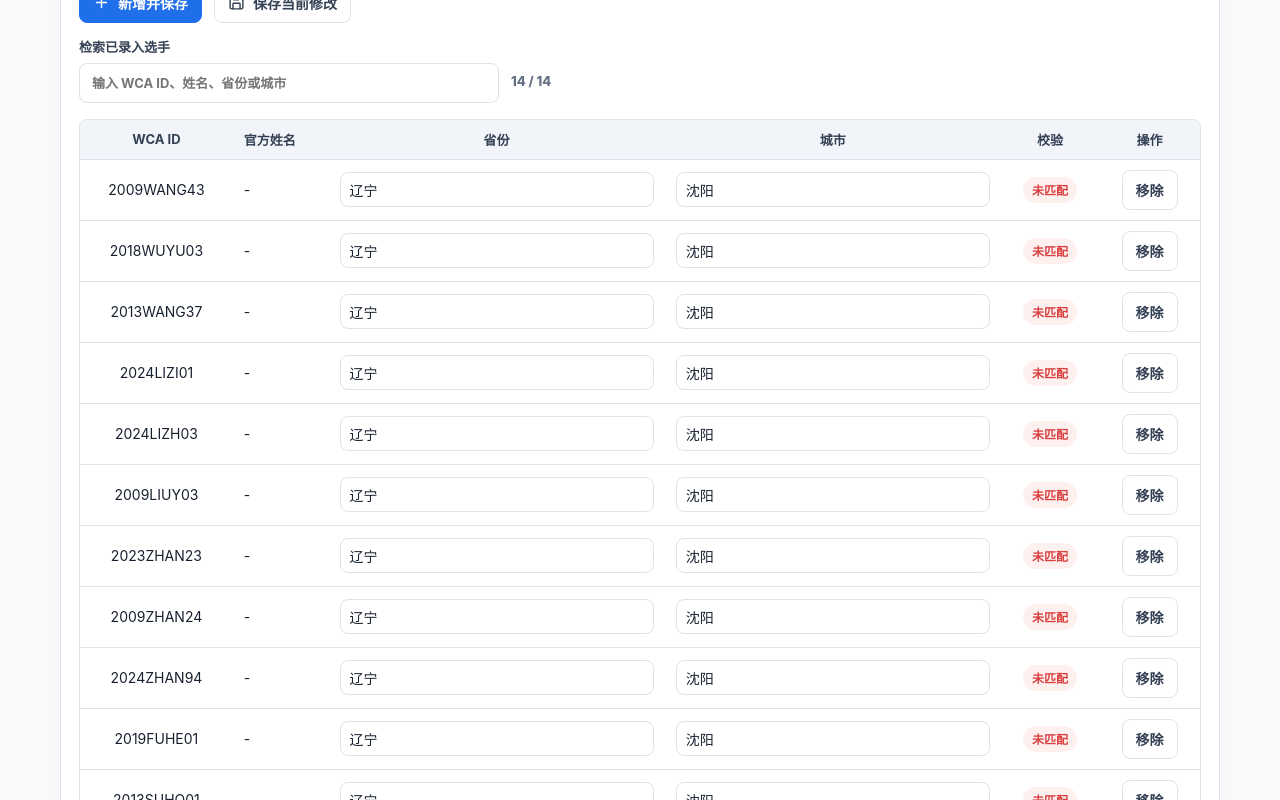
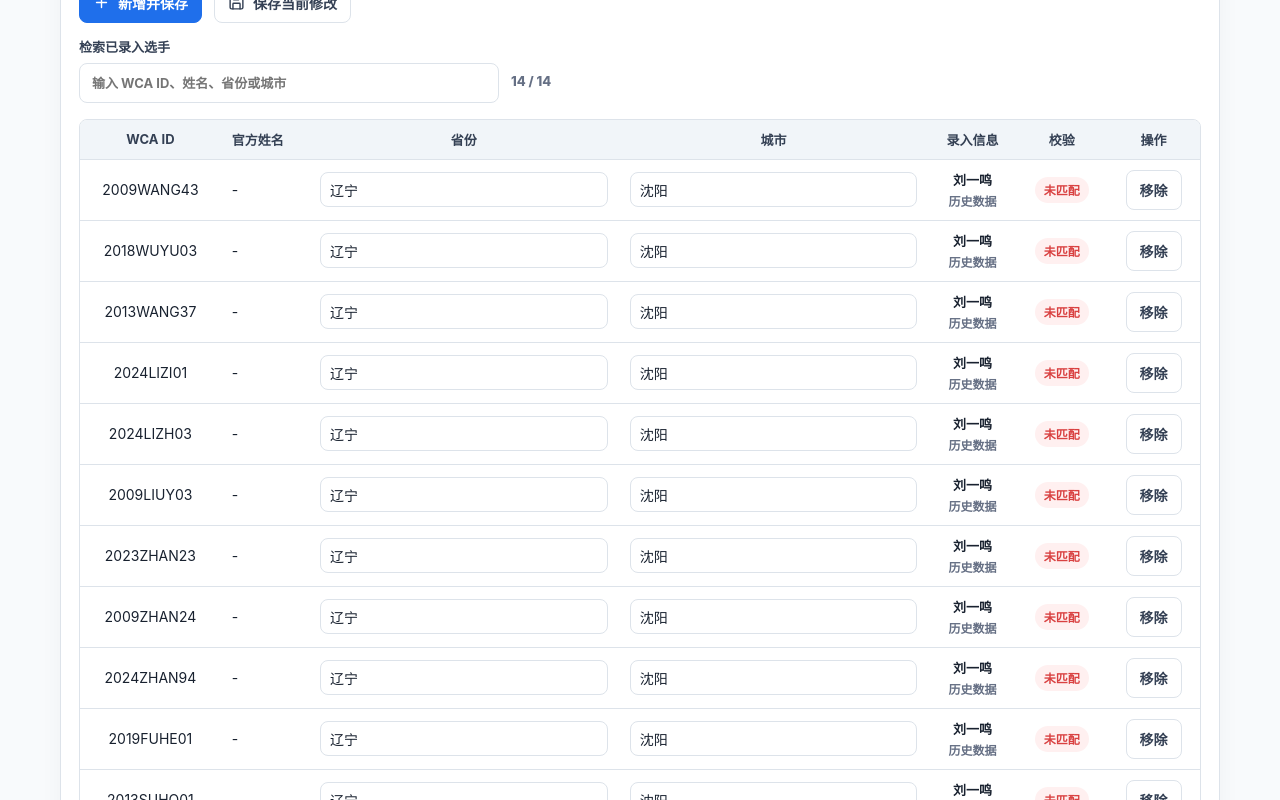
Before and after one commit to lymyxyxyx/Liaoning_magic_cube_team_website, a Next.js app: page /admin in a window 1280 px wide. Shown: the part 880-1680 px from the top of the page. Built offline with nearby package versions, Linux system fonts and the light colour scheme; no server answers; the database is empty.

Commit message:
Record local profile entry metadata

```diff
--- a/app/admin/admin-console.tsx
+++ b/app/admin/admin-console.tsx
@@ -50,12 +50,15 @@ type LocalProfileDraft = {
   province: string;
   city: string;
   visible: boolean;
+  createdAt?: string;
+  createdBy?: string;
   name: string;
   country: string;
   existsInWca: boolean;
 };
 
 const storageKey = "liaoning-cube-admin-drafts";
+const defaultCreatedBy = "刘一鸣";
 const liaoningCities = ["沈阳", "大连", "鞍山", "抚顺", "本溪", "丹东", "锦州", "营口", "阜新", "辽阳", "盘锦", "铁岭", "朝阳", "葫芦岛"];
 
 const emptyDrafts: AdminDrafts = {
@@ -141,8 +144,8 @@ export function AdminConsole() {
     const keyword = localProfileSearch.trim().toLowerCase();
     if (!keyword) return localProfiles;
     return localProfiles.filter((profile) =>
-      [profile.wcaId, profile.name, profile.province, profile.city, profile.country]
-        .filter(Boolean)
+      [profile.wcaId, profile.name, profile.province, profile.city, profile.country, profile.createdBy]
+        .filter((value): value is string => Boolean(value))
         .some((value) => value.toLowerCase().includes(keyword))
     );
   }, [localProfileSearch, localProfiles]);
@@ -185,6 +188,8 @@ export function AdminConsole() {
         ...localProfile,
         wcaId,
         visible: true,
+        createdAt: new Date().toISOString(),
+        createdBy: defaultCreatedBy,
         name: "",
         country: "",
         existsInWca: false
@@ -327,6 +332,7 @@ export function AdminConsole() {
                 <th>官方姓名</th>
                 <th>省份</th>
                 <th>城市</th>
+                <th>录入信息</th>
                 <th>校验</th>
                 <th>操作</th>
               </tr>
@@ -351,6 +357,12 @@ export function AdminConsole() {
                       />
                     </td>
                     <td>
+                      <span className="admin-profile-meta">
+                        <strong>{profile.createdBy || defaultCreatedBy}</strong>
+                        <small>{formatDateTime(profile.createdAt)}</small>
+                      </span>
+                    </td>
+                    <td>
                       <span className={`status ${profile.existsInWca ? "status-高" : "status-低"}`}>
                         {profile.existsInWca ? "已匹配" : "未匹配"}
                       </span>
@@ -365,7 +377,7 @@ export function AdminConsole() {
               })}
               {filteredLocalProfiles.length === 0 ? (
                 <tr>
-                  <td colSpan={6}>没有找到匹配的已录入选手。</td>
+                  <td colSpan={7}>没有找到匹配的已录入选手。</td>
                 </tr>
               ) : null}
             </tbody>
@@ -485,6 +497,20 @@ export function AdminConsole() {
   );
 }
 
+function formatDateTime(value?: string) {
+  if (!value) return "历史数据";
+  const date = new Date(value);
+  if (Number.isNaN(date.getTime())) return "历史数据";
+  return new Intl.DateTimeFormat("zh-CN", {
+    timeZone: "Asia/Shanghai",
+    year: "numeric",
+    month: "2-digit",
+    day: "2-digit",
+    hour: "2-digit",
+    minute: "2-digit"
+  }).format(date);
+}
+
 function Field({
   label,
   value,
--- a/app/globals.css
+++ b/app/globals.css
@@ -507,6 +507,21 @@ main {
   color: var(--muted);
   font-size: 13px;
   font-weight: 800;
+}
+
+.admin-profile-meta {
+  display: grid;
+  gap: 3px;
+}
+
+.admin-profile-meta strong {
+  font-size: 13px;
+}
+
+.admin-profile-meta small {
+  color: var(--muted);
+  font-size: 12px;
+  font-weight: 750;
 }
 
 .admin-inline-notice {
--- a/lib/local-profile-store.ts
+++ b/lib/local-profile-store.ts
@@ -3,6 +3,7 @@ import { localProfiles, type LocalProfile } from "@/lib/local-profiles";
 import { getPostgresPool } from "@/lib/postgres";
 
 const dataPath = `${process.cwd()}/data/local-profiles.json`;
+const defaultCreatedBy = "刘一鸣";
 
 export type EnrichedLocalProfile = LocalProfile & {
   name: string;
@@ -44,7 +45,13 @@ export async function mergeLocalProfiles(profiles: LocalProfile[]) {
     if (!byId.has(normalized.wcaId)) {
       order.unshift(normalized.wcaId);
     }
-    byId.set(normalized.wcaId, normalized);
+    const existing = byId.get(normalized.wcaId);
+    byId.set(normalized.wcaId, {
+      ...existing,
+      ...normalized,
+      createdAt: normalized.createdAt || existing?.createdAt || new Date().toISOString(),
+      createdBy: normalized.createdBy || existing?.createdBy || defaultCreatedBy
+    });
   }
 
   const merged = order.map((wcaId) => byId.get(wcaId)).filter(Boolean) as LocalProfile[];
@@ -79,6 +86,8 @@ function normalizeProfile(profile: Partial<LocalProfile>) {
     wcaId,
     province: String(profile.province || "辽宁").trim() || "辽宁",
     city: String(profile.city || "沈阳").trim() || "沈阳",
-    visible: Boolean(profile.visible)
+    visible: Boolean(profile.visible),
+    createdAt: typeof profile.createdAt === "string" && profile.createdAt.trim() ? profile.createdAt.trim() : undefined,
+    createdBy: typeof profile.createdBy === "string" && profile.createdBy.trim() ? profile.createdBy.trim() : undefined
   };
 }
--- a/lib/local-profiles.ts
+++ b/lib/local-profiles.ts
@@ -3,6 +3,8 @@ export type LocalProfile = {
   province: string;
   city: string;
   visible: boolean;
+  createdAt?: string;
+  createdBy?: string;
 };
 
 export const localProfiles: LocalProfile[] = [
```
